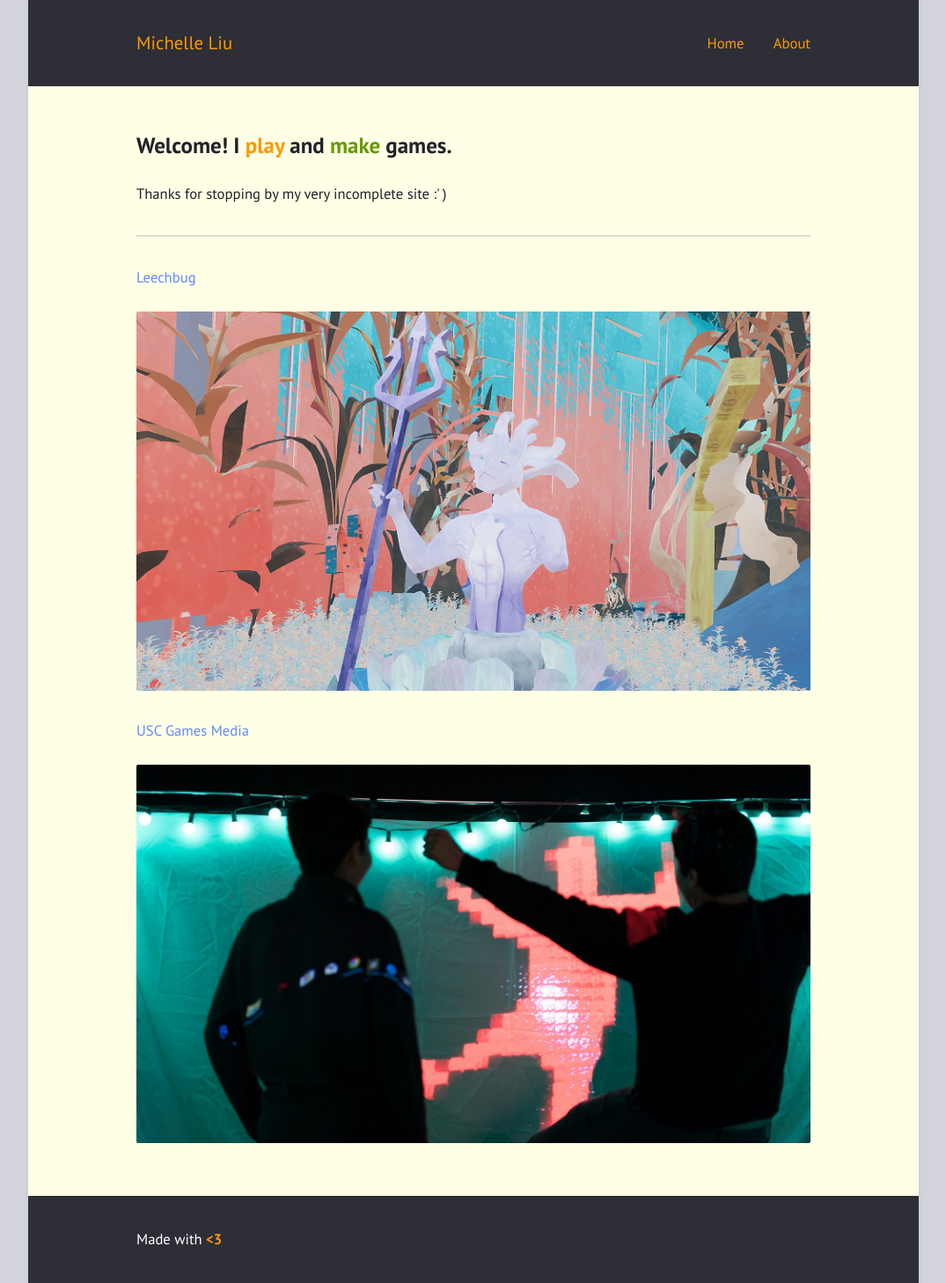
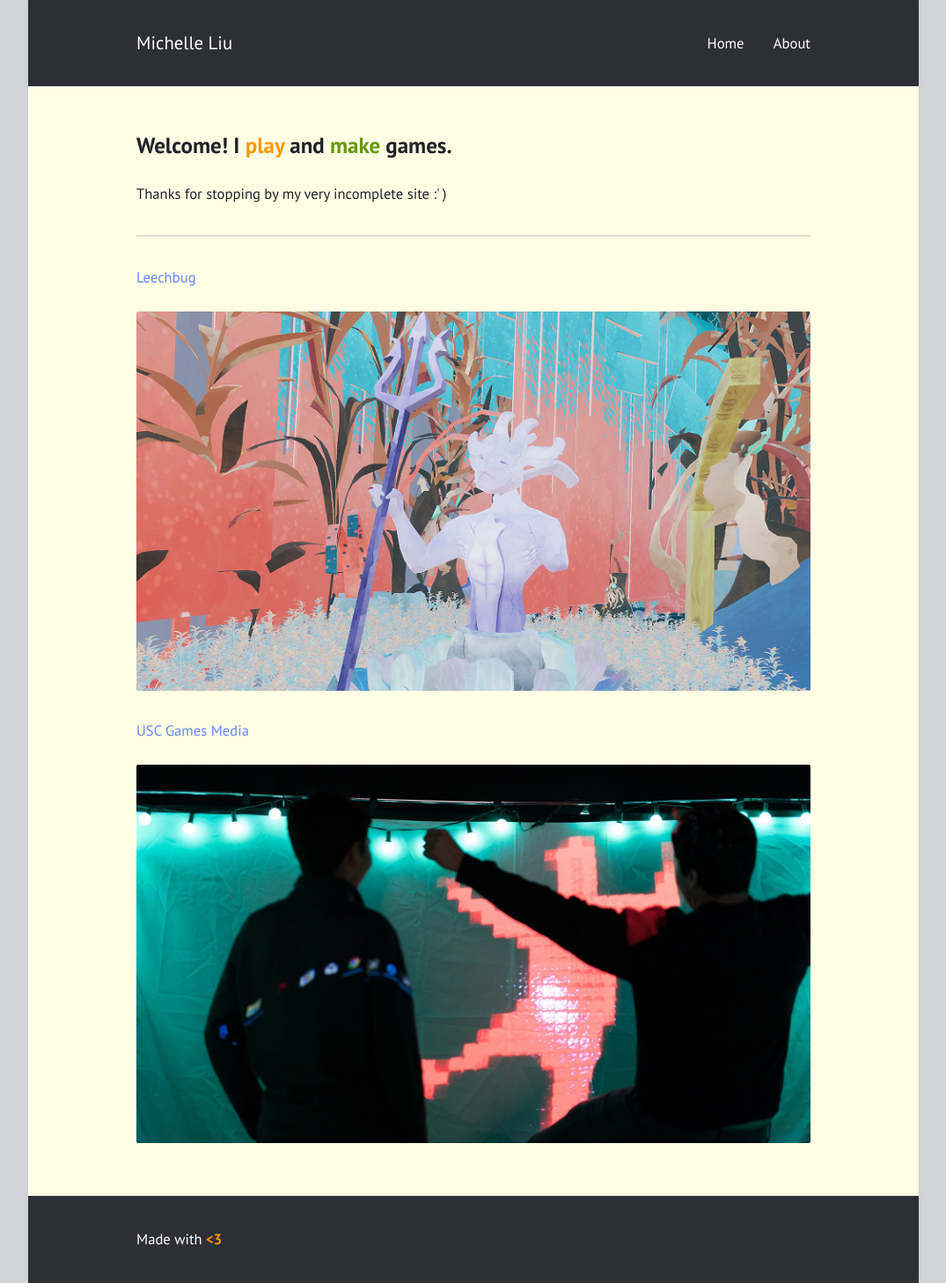
Before and after one commit to KeroMichelle/KeroMichelle.github.io, a Jekyll site: the page built from index.html, in a window 1280 px wide. Shown: the whole page at 88% size, without its empty margins (102-1177 px from the left). Built offline with Jekyll 4.4.1, drawn with Linux system fonts in a browser that asks for light colours.

Commit message:
Orange update

```diff
--- a/_sass/basic.sass
+++ b/_sass/basic.sass
@@ -47,7 +47,7 @@ a
     text-decoration: underline
 
 header a, footer a, aside a
-  color: $orange
+  color: inherit
 
 header time
   color: reduce(100)
```
